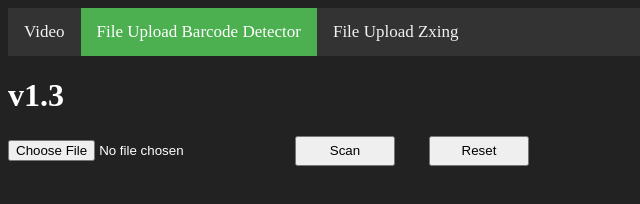
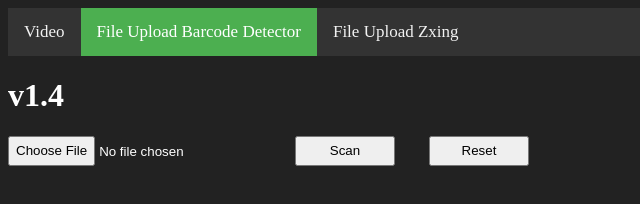
Before and after one commit to digitalbazaar/barcode-detector-test, a plain HTML site: page fileupload1.html in a window 1280 px wide. Shown: the full height of the page, 0-640 px from the left. Drawn offline with Linux system fonts and the light colour scheme.

Commit message:
Change height of file upload button.

```diff
--- a/fileupload1.html
+++ b/fileupload1.html
@@ -38,6 +38,9 @@
         background-color: #4CAF50;
         color: white;
       }
+      ::-webkit-file-upload-button {
+        height: 30px
+      }
     </style>
   </head>
   <body>
@@ -48,7 +51,7 @@
         <a href="fileupload2.html">File Upload Zxing</a>
       </div>
       <div>
-        <h1>v1.3</h1>
+        <h1>v1.4</h1>
       </div>
       <input type="file" id="file" onchange="upload()"/>
       <button
```
Also changed, not shown: fileupload2.html (+4 -1 lines).
